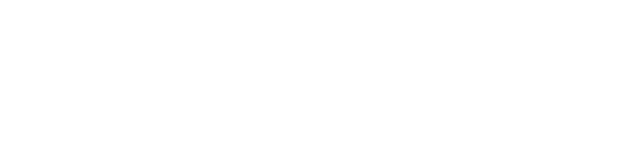
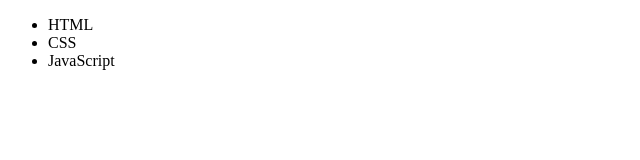
Before and after one commit to JohnCrownHC/index, a plain HTML site: page index.html in a window 1280 px wide. Shown: the whole page, without its empty margins (0-640 px from the left). Drawn offline with Linux system fonts and the light colour scheme.

Commit message:
list added

```diff
--- a/index.html
+++ b/index.html
@@ -5,5 +5,11 @@
     <meta name="viewport" content="width= , initial-scale=1.0" />
     <title>Document</title>
   </head>
-  <body></body>
+  <body>
+    <ul>
+      <li>HTML</li>
+      <li>CSS</li>
+      <li>JavaScript</li>
+    </ul>
+  </body>
 </html>
```
